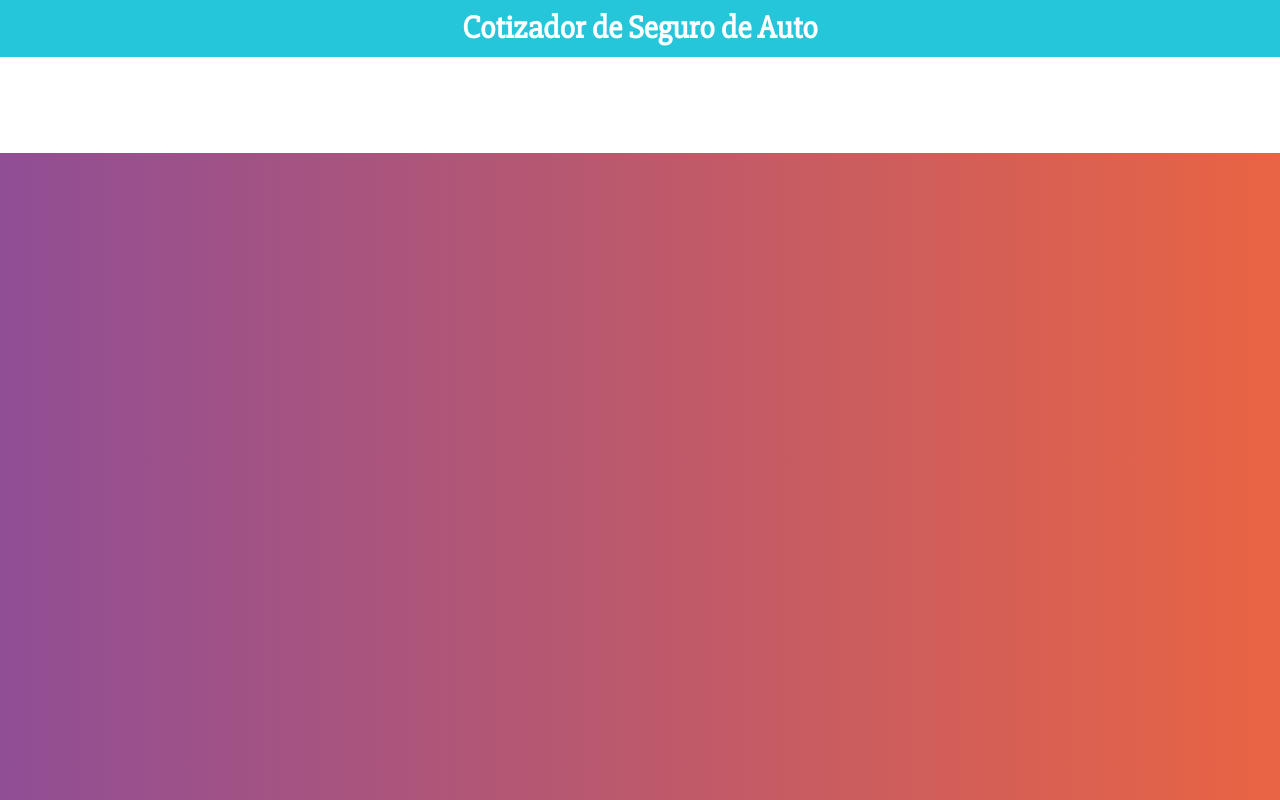
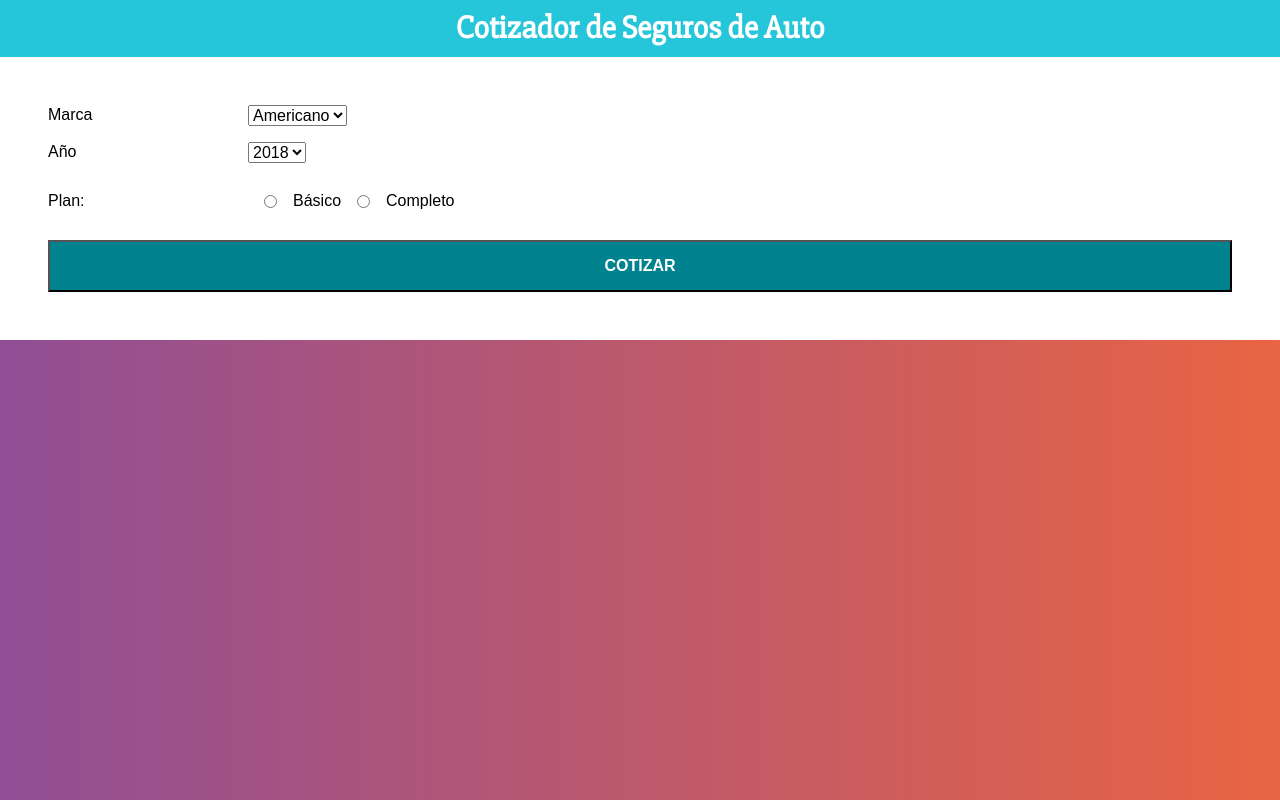
Before and after one commit to said90/CotizadorReact, a React (Create React App) app: page / in a window 1280 px wide. Built offline with nearby package versions, Linux system fonts and the light colour scheme.

Commit message:
Se agrego las funciones helper, y ya se guardan los datos en el state del componente app

```diff
--- a/src/Components/App.js
+++ b/src/Components/App.js
@@ -1,8 +1,52 @@
 import React, { Component } from 'react';
 import Header from './Header'
+import Form from './Form';
+import { obtenerDiferenciaYear, calcularPorMarca, obtenerPlan } from '../helper.js'
+
+class App extends Component {
+
+  state = {
+    resultado: '',
+    datos: {}
+  }
+  cotizarSeguro = (datos) => {
 
 
-class App extends Component {
+
+
+    const { marca, plan, year } = datos;
+
+    //La base de cada seguro es 2000
+    let resultado = 2000;
+
+    //verficar diferencias de el ano del vehiculo con respecto a la fecha actual
+    const diferencia = obtenerDiferenciaYear(year);
+
+    //Por cada year restar el 3%
+    resultado -= ((diferencia * 3) * resultado) / 100;
+    //Americano 15% Asiatico 5% Europeo 30% incremento al valor
+    resultado = calcularPorMarca(marca) * resultado;
+
+
+    // plan basico incrementa 20% al valor y completo el 50% al valor
+
+    resultado = parseFloat(obtenerPlan(plan) * resultado).toFixed(2);
+
+    //creo objeto para el resumen
+
+    const datosAuto =   {
+       marca: marca,
+       plan: plan,
+       year: year
+    }
+
+
+    this.setState({
+      resultado: resultado,
+      datos: datosAuto
+    })
+  }
+
   render() {
     return (
       <div className="container">
@@ -10,7 +54,9 @@
         />
 
         <div className="form-container">
-
+          <Form
+            cotizarSeguro={this.cotizarSeguro}
+          />
         </div>
       </div>
 
--- a/src/Components/Form.js
+++ b/src/Components/Form.js
@@ -1,13 +1,43 @@
 import React, { Component } from 'react'
 
 export class Form extends Component {
+
+    //refs son para leer los valores de los campos de un formulario
+    marcaRef = React.createRef();
+    yearRef = React.createRef();
+    planBasicoRef = React.createRef();
+    planCompletoRef = React.createRef();
+
+    handle = (e) => {
+        e.preventDefault();
+
+        //Obtener datos
+        const plan = this.planBasicoRef.current.checked ? 'basico' : 'completo';
+
+        //Crear Objeto
+
+        const infoAuto = {
+            marca: this.marcaRef.current.value,
+            year: this.yearRef.current.value,
+            plan: plan
+        }
+
+        //console.log(infoAuto);
+
+        //enviar datos al componente principal
+        this.props.cotizarSeguro(infoAuto);
+
+        //resetear el form (opcional)
+        e.currentTarget.reset();
+
+    }
     render() {
         return (
             <div>
-         <form className="cotizar-auto">
+                <form className="cotizar-auto" onSubmit={this.handle}>
                     <div className="campo">
                         <label>Marca</label>
-                    <select name="marca" >
+                        <select name="marca" ref={this.marcaRef}>
                             <option value="americano">Americano</option>
                             <option value="europeo">Europeo</option>
                             <option value="asiatico">Asiatico</option>
@@ -16,7 +46,7 @@
 
                     <div className="campo">
                         <label>Año</label>
-                    <select name="year">
+                        <select name="year" ref={this.yearRef}>
                             <option value="2018">2018</option>
                             <option value="2017">2017</option>
                             <option value="2016">2016</option>
@@ -32,8 +62,8 @@
                     </div>
                     <div className="campo">
                         <label>Plan:</label>
-                    <input type="radio" name="plan" value="basico"/> Básico
-                    <input type="radio" name="plan" value="completo"/> Completo
+                        <input type="radio" ref={this.planBasicoRef} name="plan" value="basico" /> Básico
+                    <input type="radio" ref={this.planCompletoRef} name="plan" value="completo" /> Completo
                 </div>
 
                     <button type="submit" className="boton">Cotizar</button>
--- a/src/Components/Header.js
+++ b/src/Components/Header.js
@@ -5,7 +5,7 @@
     <div className="top">
       <header className="top">
 
-        <h1>Cotizador de Seguro de Auto</h1>
+        <h1>{props.title}</h1>
       </header>
     </div>
   )
--- /dev/null
+++ b/src/helper.js
@@ -0,0 +1,32 @@
+export function obtenerDiferenciaYear(year) {
+    return new Date().getFullYear() - year;
+}
+
+export function calcularPorMarca(modelo) {
+    let incremento;
+
+    switch (modelo) {
+        case 'europeo':
+            incremento = 1.30;
+            break;
+        case 'americano':
+
+            incremento = 1.15;
+            break;
+        case 'asiatico':
+            incremento = 1.05;
+            break;
+
+        default:
+            break;
+    }
+    return incremento;
+}
+
+export function obtenerPlan(plan){
+    return (plan === 'basico') ? 1.20: 1.50;
+}
+
+export function primeraMayuscula(texto){
+    return texto.charAt(0).toUppserCase() + texto.slice(1)
+}
```
Also changed, not shown: src/Components/Resultado.js (added), src/Components/Resumen.js (added). Lines whose indentation alone changed are shown as unchanged.
